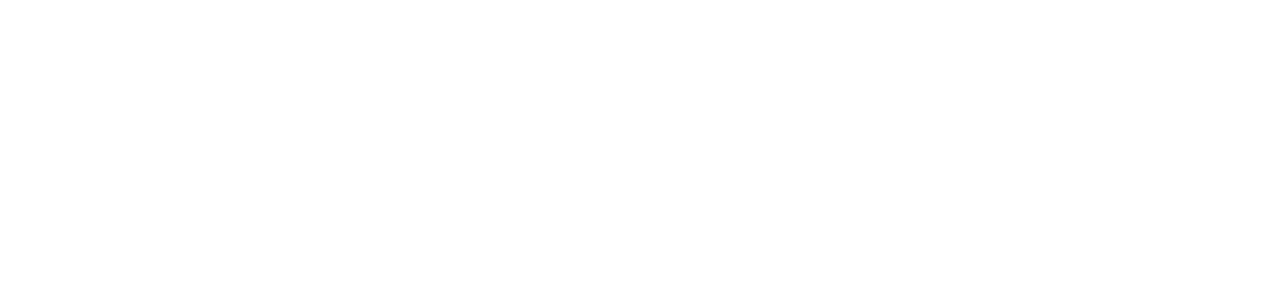
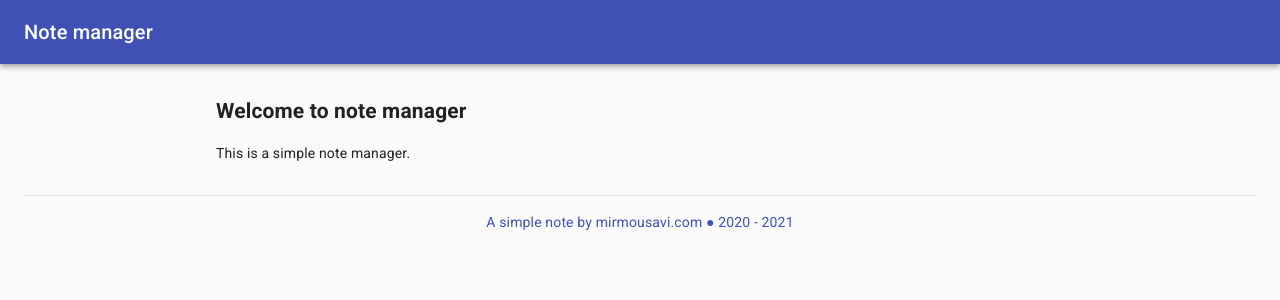
Before and after one commit to mirmousaviii/simple-note, a React (Create React App) app: page /home in a window 1280 px wide. Shown: the top 300 px of the page. Built offline with nearby package versions, Linux system fonts and the light colour scheme.

Commit message:
Add redirects to routes file

```diff
--- a/src/App.js
+++ b/src/App.js
@@ -1,7 +1,7 @@
 import React from 'react';
-import {Route, Switch} from 'react-router-dom';
+import {Route, Redirect, Switch} from 'react-router-dom';
 import {ConnectedRouter} from 'connected-react-router';
-import routes from './routes';
+import {routes, redirects} from './routes';
 
 function App(props) {
 
@@ -12,6 +12,10 @@
                   <Route {...item} key={index}/>
               ),
           )}
+          {redirects.map((item, index) => (
+                  <Redirect {...item} key={index}/>
+              ),
+          )}
         </Switch>
       </ConnectedRouter>
   );
--- a/src/routes.js
+++ b/src/routes.js
@@ -2,10 +2,13 @@
 import Note from './pages/note';
 import Login from './pages/login';
 
-const routes = [
-  {path: '/', component: Home, exact: true},
+export const routes = [
+  {path: '/home', component: Home, exact: true},
   {path: '/login', component: Login, exact: false},
   {path: '/note', component: Note, exact: false},
 ];
 
-export default routes;
+export const redirects = [
+  {from: '/', to: '/home', exact: true},
+  {from: '/note-list', to: '/note', exact: true},
+];
```
